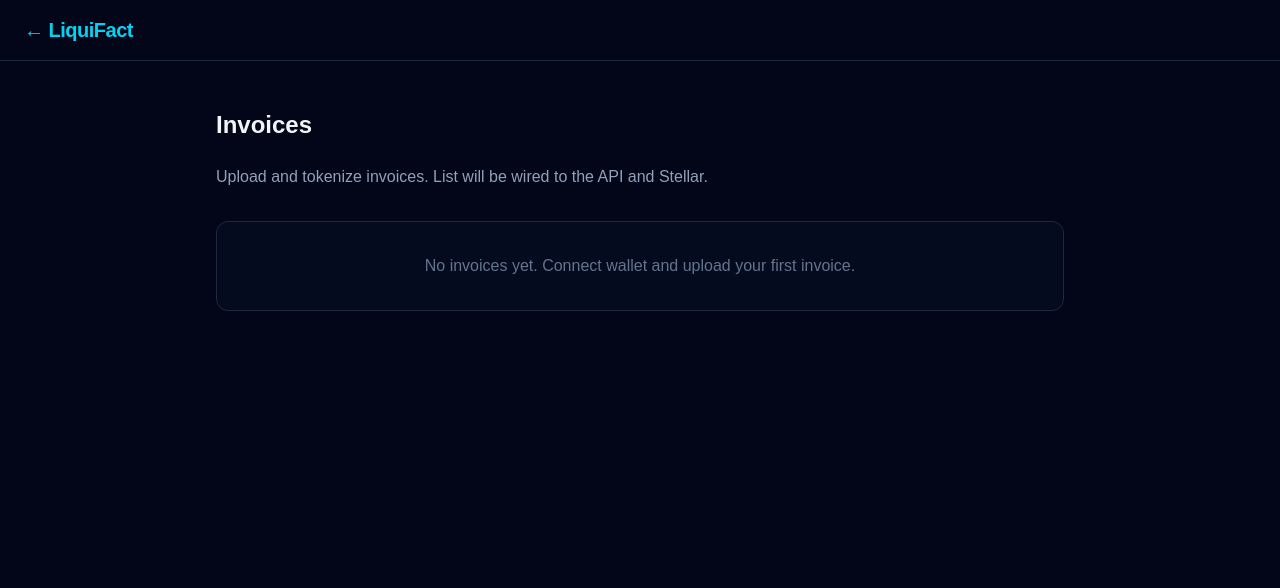
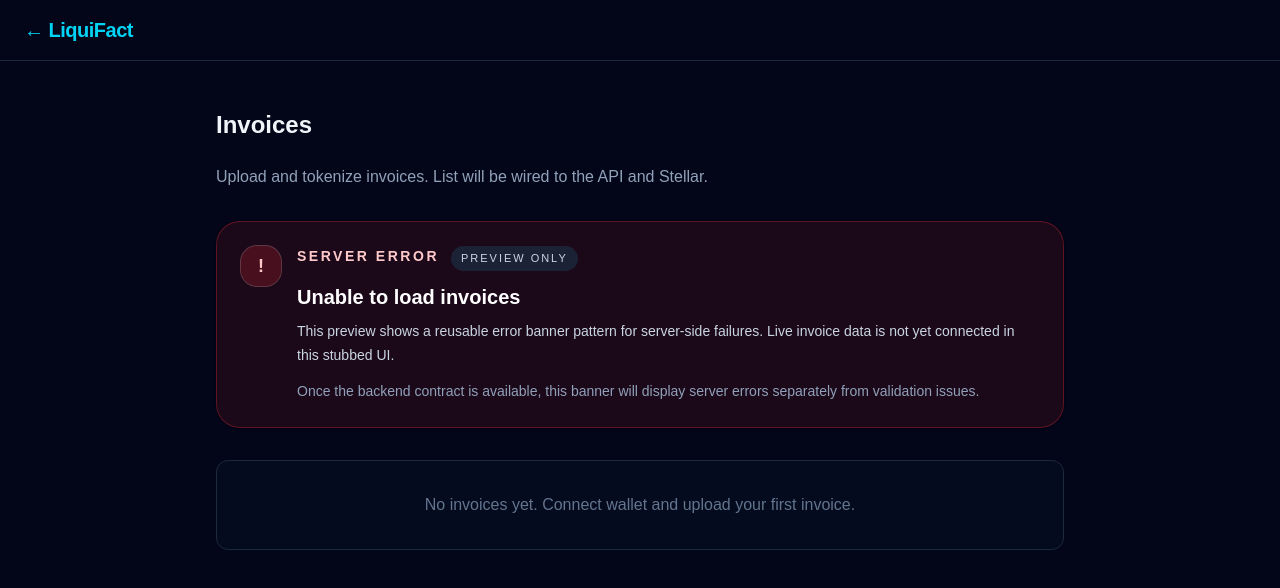
Before and after one commit to Liquifact/Liquifact-frontend, a Next.js app: page /invoices in a window 1280 px wide. Shown: the top 588 px of the page. Built offline with nearby package versions, Linux system fonts and the light colour scheme.

Commit message:
ux(invoices): add example error banner component stub

```diff
--- a/app/invoices/page.js
+++ b/app/invoices/page.js
@@ -1,4 +1,5 @@
 import Link from "next/link";
+import ErrorBanner from "../../components/ErrorBanner";
 
 export default function InvoicesPage() {
   return (
@@ -13,7 +14,15 @@ export default function InvoicesPage() {
         <p className="text-slate-400 mb-8">
           Upload and tokenize invoices. List will be wired to the API and Stellar.
         </p>
-        <div className="rounded-xl border border-slate-800 bg-slate-900/30 p-8 text-center text-slate-500">
+
+        <ErrorBanner
+          variant="server"
+          title="Unable to load invoices"
+          description="This preview shows a reusable error banner pattern for server-side failures. Live invoice data is not yet connected in this stubbed UI."
+          details="Once the backend contract is available, this banner will display server errors separately from validation issues."
+        />
+
+        <div className="mt-8 rounded-xl border border-slate-800 bg-slate-900/30 p-8 text-center text-slate-500">
           No invoices yet. Connect wallet and upload your first invoice.
         </div>
       </main>
--- /dev/null
+++ b/components/ErrorBanner.jsx
@@ -0,0 +1,50 @@
+export default function ErrorBanner({
+  variant = "server",
+  title,
+  description,
+  details,
+  actionLabel,
+  onAction,
+  previewLabel = "Preview only",
+}) {
+  const variantLabel = variant === "validation" ? "Validation error" : "Server error";
+  return (
+    <div
+      role="alert"
+      aria-live="assertive"
+      className="rounded-3xl border border-red-500/30 bg-red-500/10 p-5 text-slate-50 shadow-sm sm:p-6"
+    >
+      <div className="flex flex-wrap items-start gap-4">
+        <div className="flex h-10 w-10 shrink-0 items-center justify-center rounded-2xl bg-red-500/20 text-red-200 ring-1 ring-red-300/30">
+          <span aria-hidden="true" className="text-lg font-semibold">
+            !
+          </span>
+        </div>
+        <div className="min-w-0 flex-1">
+          <div className="flex items-start gap-3">
+            <p className="text-sm font-semibold uppercase tracking-[0.18em] text-red-200">
+              {variantLabel}
+            </p>
+            <span className="rounded-full bg-slate-800/80 px-2.5 py-1 text-[11px] font-medium uppercase tracking-[0.18em] text-slate-300">
+              {previewLabel}
+            </span>
+          </div>
+          <h2 className="mt-3 text-xl font-semibold text-white">{title}</h2>
+          <p className="mt-2 text-sm leading-6 text-slate-300">{description}</p>
+          {details ? <p className="mt-3 text-sm leading-6 text-slate-400">{details}</p> : null}
+        </div>
+      </div>
+      {actionLabel ? (
+        <div className="mt-5 flex flex-wrap items-center gap-3">
+          <button
+            type="button"
+            onClick={onAction}
+            className="inline-flex items-center justify-center rounded-xl bg-red-500 px-4 py-2 text-sm font-semibold text-white transition hover:bg-red-400 focus:outline-none focus:ring-2 focus:ring-cyan-300 focus:ring-offset-2 focus:ring-offset-slate-950"
+          >
+            {actionLabel}
+          </button>
+        </div>
+      ) : null}
+    </div>
+  );
+}
```
